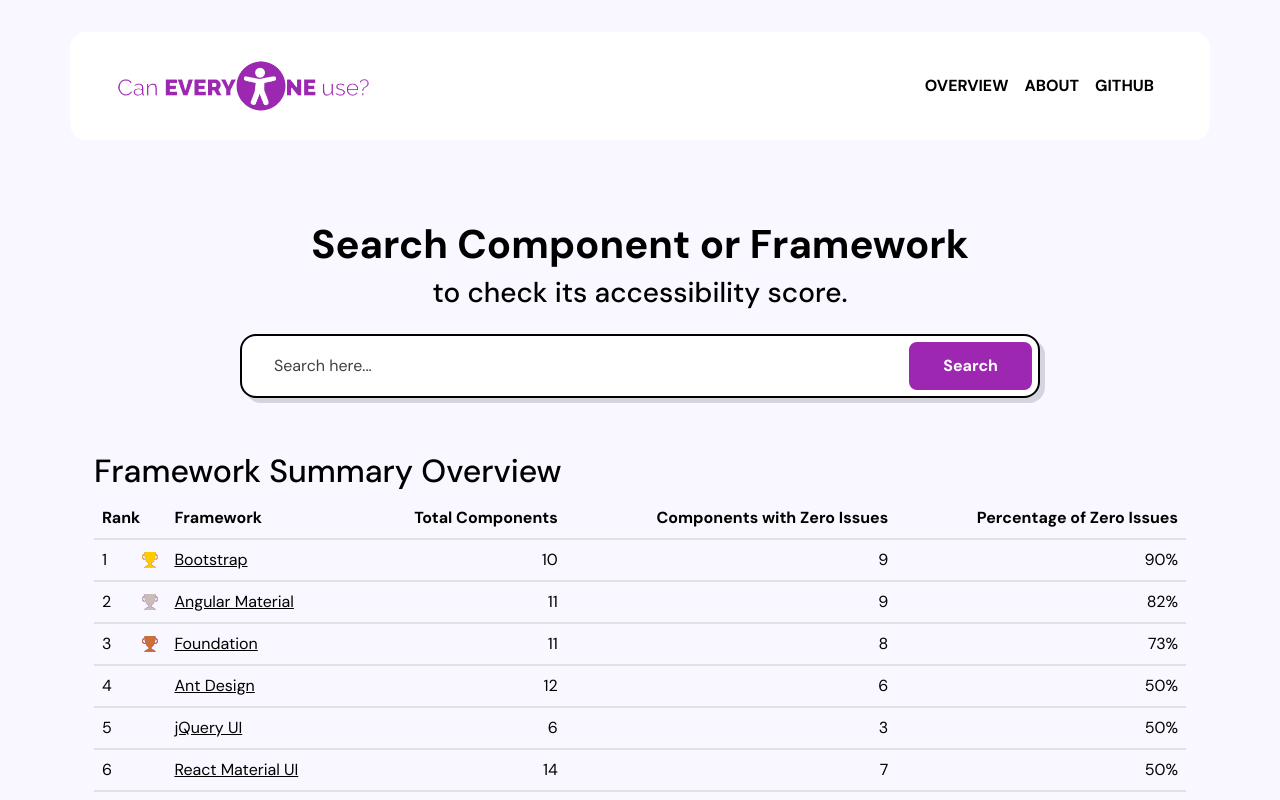
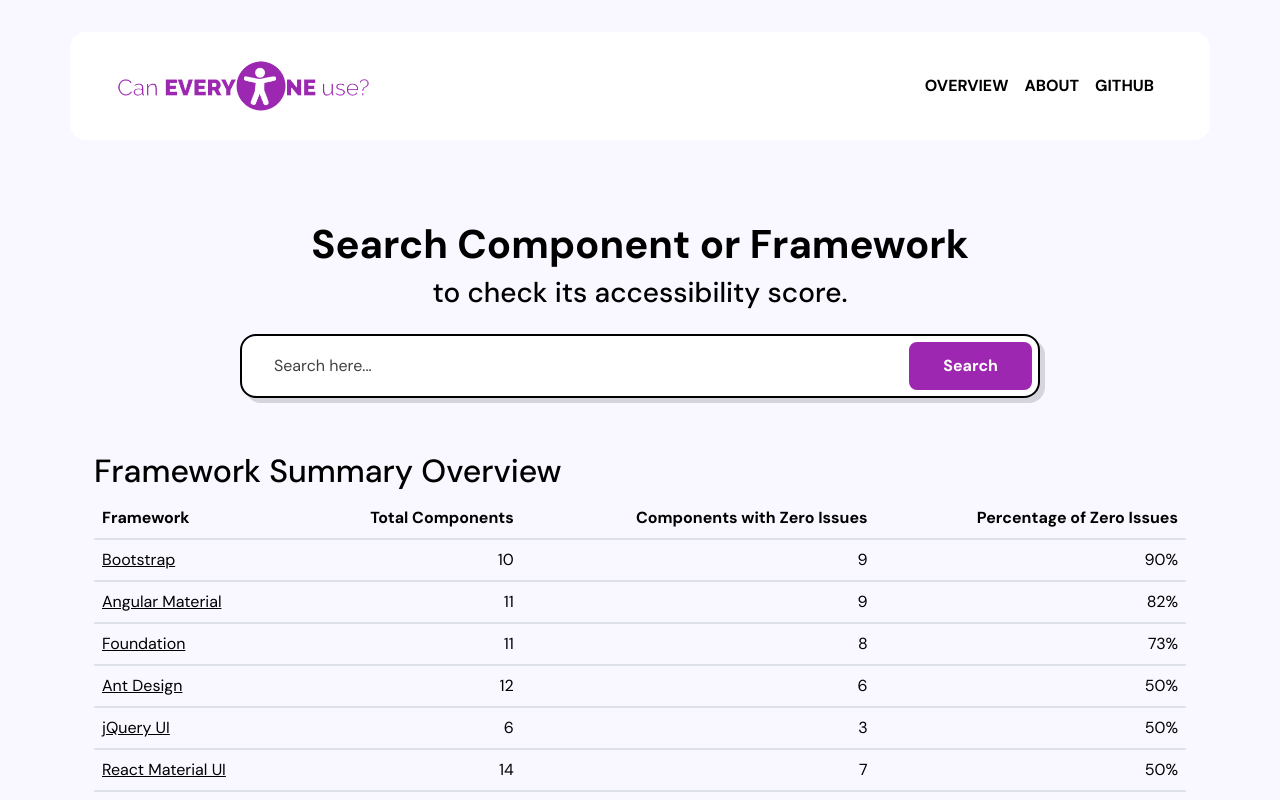
Before and after one commit to caneveryoneusetemp/caneveryoneuse_tool, a React (Create React App) app: page / in a window 1280 px wide. Shown: the top 800 px of the page. Built offline with nearby package versions, Linux system fonts and the light colour scheme.

Commit message:
Removes rank from overview table

```diff
--- a/src/partials/framework-overview-summary.jsx
+++ b/src/partials/framework-overview-summary.jsx
@@ -28,19 +28,6 @@
   };
 };
 
-const getTrophyIcon = (rank) => {
-  const trophyStyles = { width: '16px', verticalAlign: 'middle', marginLeft: '5px' };
-  switch(rank) {
-    case 1:
-      return <img src="/images/trophy-gold.svg" style={trophyStyles} alt="Gold Trophy" />;
-    case 2:
-      return <img src="/images/trophy-silver.svg" style={trophyStyles} alt="Silver Trophy" />;
-    case 3:
-      return <img src="/images/trophy-bronze.svg" style={trophyStyles} alt="Bronze Trophy" />;
-    default:
-      return null;
-  }
-};
 
 const FrameworkOverviewSummary = () => {
   let frameworkSummaries = frameworkData.map(framework => ({
@@ -55,21 +42,11 @@
     framework.rank = index + 1;
   });
 
-  const rankStyle = {
-    textAlign: 'left',
-  };
   const textStyle = {
     textAlign: 'left',
   };
   const numberStyle = {
     textAlign: 'right',
-  };
-
-  const rankAndTrophyStyle = {
-    display: 'flex',
-    alignItems: 'center',
-    justifyContent: 'space-between',
-    width: '100%',
   };
 
   return (
@@ -78,7 +55,6 @@
       <table className="table">
         <thead>
           <tr>
-            <th style={rankStyle}>Rank</th>
             <th style={textStyle}>Framework</th>
             <th style={numberStyle}>Total Components</th>
             <th style={numberStyle}>Components with Zero Issues</th>
@@ -88,12 +64,6 @@
         <tbody>
           {frameworkSummaries.map((framework, index) => (
             <tr key={index}>
-              <td style={rankStyle}>
-                <div style={rankAndTrophyStyle}>
-                  <span>{framework.rank}</span>
-                  {getTrophyIcon(framework.rank)}
-                </div>
-              </td>
               <td style={textStyle}><Link to={`/${framework.slug}`} className="text-dark">{framework.name}</Link></td>
               <td style={numberStyle}>{framework.totalComponents}</td>
               <td style={numberStyle}>{framework.zeroIssuesCount}</td>
```
